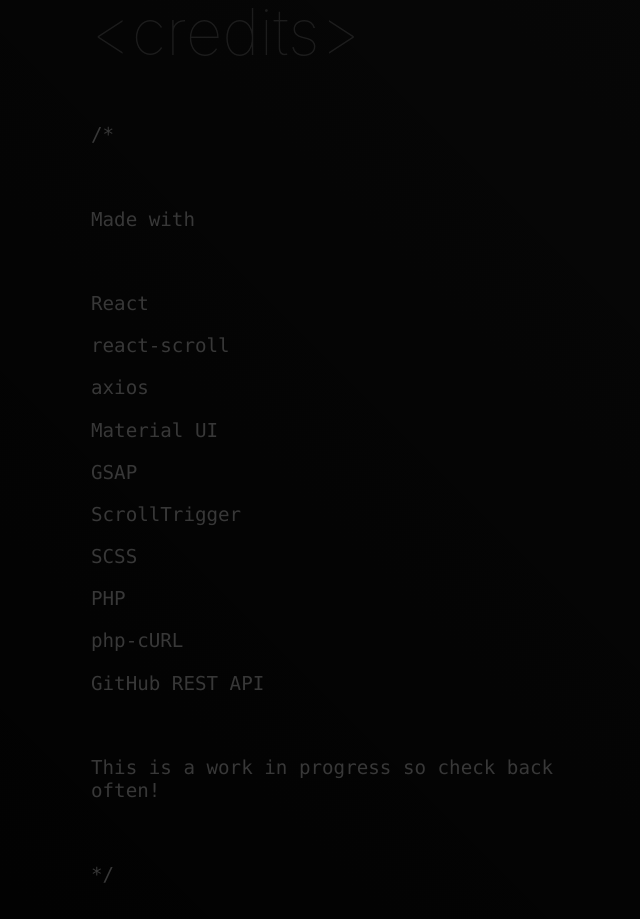
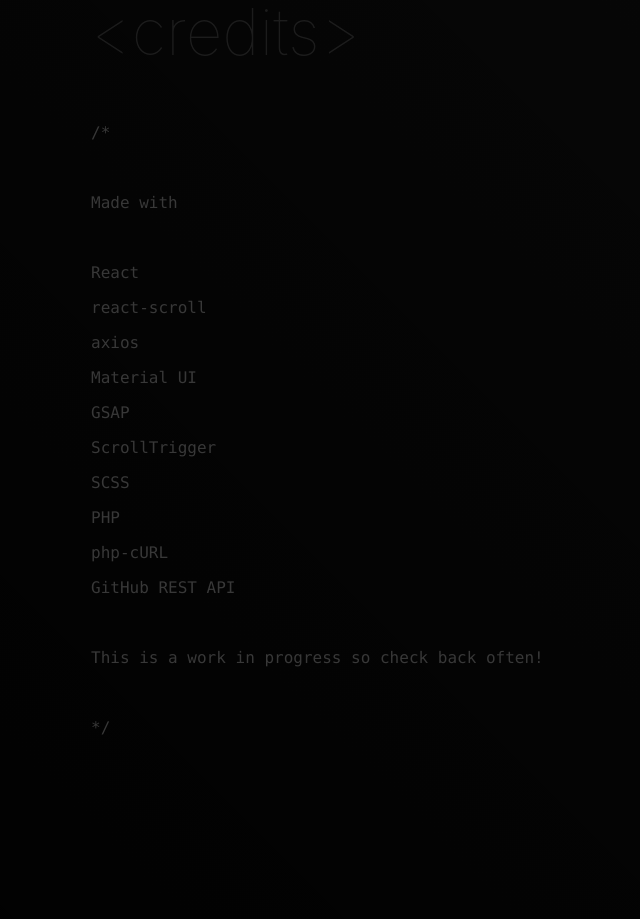
Before and after one commit to barksploit/portfolio-react, a React (Create React App) app: page / in a window 1280 px wide. Shown: the part 4760-5679 px from the top of the page, without its empty margins (149-789 px from the left). Built offline with nearby package versions, Linux system fonts and the light colour scheme; no server answers.

Commit message:
Change font size of credits component section content and fixed eslint warning

```diff
--- a/src/components/credits.js
+++ b/src/components/credits.js
@@ -10,7 +10,7 @@ export default function Credits() {
                     <h2 className='section-header-lighter section-header-translucent section-header-font-size'>&lt;credits&gt;</h2>
 
                     <div class="credits-comment">
-
+                        {/* eslint-disable-next-line */}
                         <p>/*</p>
                         <br />
                         <p>Made with</p>
--- a/src/styles/credits.scss
+++ b/src/styles/credits.scss
@@ -13,7 +13,7 @@
 
     .credits-comment {
         color: #383838;
-        font-size: 1.2em;
+        font-size: 1em;
         font-family: Consolas, Menlo, Monaco, Lucida Console, Liberation Mono, DejaVu Sans Mono, Bitstream Vera Sans Mono, Courier New, monospace, serif;
     }
 
```
Also changed, not shown: 1 other file (tests, documents, lock files or other folders).
